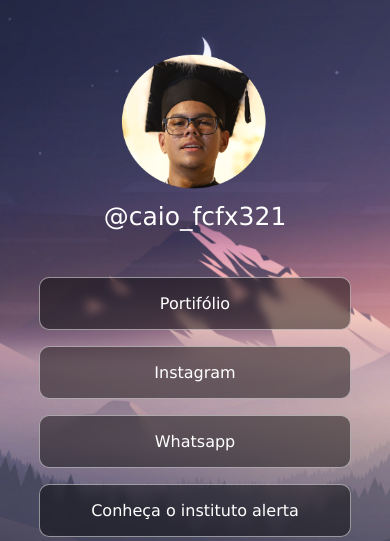
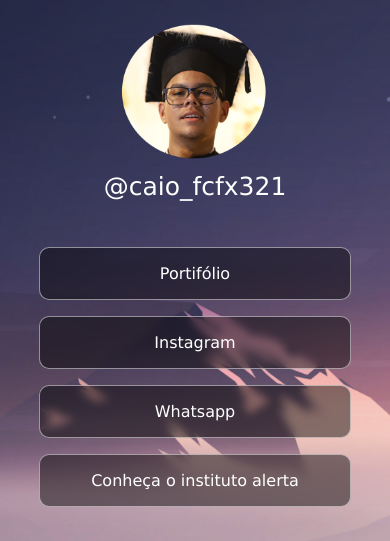
Before and after one commit to caio1213pgm/Link-Tree, a plain HTML site: page index.html in a window 390 px wide. Shown: the top 541 px of the page. Drawn offline with nearby package versions, Linux system fonts and the light colour scheme.

Commit message:
edit container, responsividade

```diff
--- a/styles.css
+++ b/styles.css
@@ -14,8 +14,9 @@
 }
 
 #container{
-    width: 360px;
-    margin: 30px auto 0px;
+    min-height: 100vh;
+    width: min(100vw, 360px);
+    margin: auto;
     padding: 0px 24px;
 }
 
```
